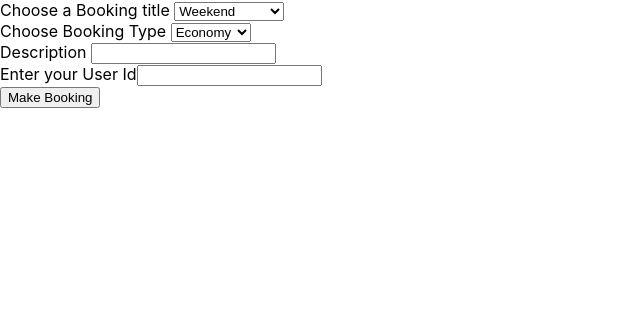
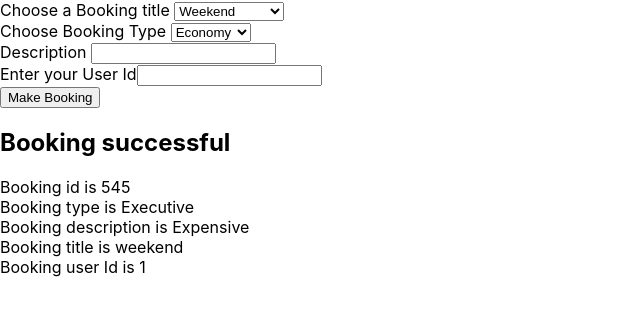
Before and after one commit to Navaneeth1220/tms_frontend, a React (Create React App) app in the folder tms/: page / in a window 1280 px wide. Shown: the top 316 px of the page, without its empty margins (0-640 px from the left). Built offline with nearby package versions, Linux system fonts and the light colour scheme.

Commit message:
create booking error fixed

```diff
--- a/tms/src/component/CreateBooking.js
+++ b/tms/src/component/CreateBooking.js
@@ -6,25 +6,26 @@ import errorStyle from "./errorStyle.module.css"
 
 export default function CreateBooking(){
 
-    /*const booking1 = {
-        bookingTitle : "weekend",
-        bookingType : "Executive",
-        bookingDescription :"Expensive",
+    const booking = {
+        title : "weekend",
+        type : "Executive",
+        description :"Expensive",
+        bookId:545,
         userId : 1
-    }*/
+    };
 
     const bookingTitleRef = React.createRef();
     const bookingTypeRef = React.createRef();
     const bookingDescriptionRef = React.createRef();
     const userIdRef = React.createRef();
 
+    const response={booking:booking, errMsg:undefined };
+
     const initialState = {
         bookingType : undefined,
         bookingTitle : undefined,
         bookingDescription : undefined,
         userId : undefined,
-        booking : undefined,
-        errMsg : undefined,
         formStatus : "",
     };
 
@@ -32,7 +33,9 @@ export default function CreateBooking(){
 
     const submitHandler = (event) =>{
         event.preventDefault();
-        setNewState({...currentState,formStatus:"Form submitted"});
+//        setNewState({...currentState,formStatus:"Form submitted"});
+        let formData={...currentState};
+        console.log("form data that has to be sent to service",formData);
     };
 
     const setFieldState = (ref) =>{
@@ -43,7 +46,6 @@ export default function CreateBooking(){
 
             ...currentState,
             [fieldName] : fieldValue,
-            booking : undefined,
             errMsg : undefined,
         };
 
@@ -84,20 +86,20 @@ export default function CreateBooking(){
 
 
             {
-                currentState.booking ? (
+               response.booking ? (
 
                     <div>
                         <h2>Booking successful</h2>
-                        <DisplayBookingDetails booking = {currentState.booking}/>
+                        <DisplayBookingDetails book = {response.booking}/>
                     </div>
                 ) : ""
             }
 
             {
-                currentState.errMsg ? (
+                response.errMsg ? (
                     <div className={errorStyle.error}>
 
-                        {currentState.errMsg}
+                        {response.errMsg}
                     </div>
                 ) : ""
 
```
